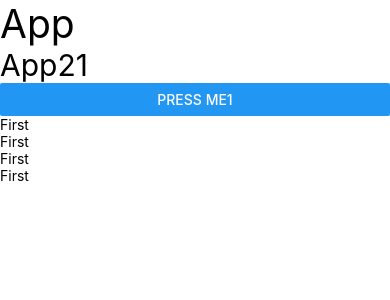
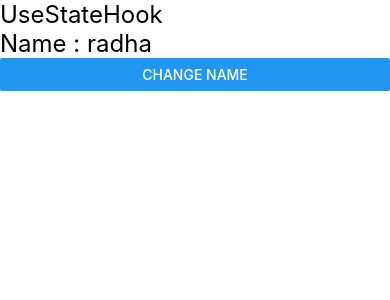
Before and after one commit to mahi720/React-Native-learning, a React Native app: screen / in a window 390 px wide. Shown: the top 300 px of the page. Built offline with nearby package versions, Linux system fonts and the light colour scheme.

Commit message:
change the code

```diff
--- a/App.jsx
+++ b/App.jsx
@@ -1,21 +1,21 @@
 import { View, Text, Button } from 'react-native';
 import React from 'react';
-import First from './src/components/First';
+import UseStateHook from './src/components/UseStateHook';
+// import First from './src/components/First';
+// import OnPress from './src/components/OnPress';
 
 const App = () => {
   return (
     <View>
-      <Text style={{ fontSize: 39 }}>App</Text>
-      <Text style={{ fontSize: 30 }}>App21</Text>
-      <Button title="Press Me1" />
-      <First />
-      <First />
-      <First />
-      <First />
+      {/* <Text style={{ fontSize: 39 }}>App</Text>
+      <Text style={{ fontSize: 30 }}>App21</Text> */}
+      {/* <Button title="Press Me1" /> */}
+      {/* <First /> */}
+      {/* <OnPress/> */}
+      <UseStateHook />
     </View>
   );
 };
-
 
 // const Name = () => {
 //   return (
--- /dev/null
+++ b/src/components/OnPress.jsx
@@ -0,0 +1,35 @@
+import { View, Text, Button } from 'react-native';
+import React from 'react';
+
+const OnPress = () => {
+  let firstName = 'somam';
+  // without parameters
+  const getName = () => {
+    console.log('Hello Mahi');
+  };
+
+  // with parameters
+  const getName1 = name => {
+    console.log('Name: ', name);
+  };
+
+  const updateName = () => {
+    console.log(firstName);
+    firstName = 'rohit';
+    console.log('Updated Name: ', firstName);
+
+  };
+
+  return (
+    <View>
+      <Text>OnPress11</Text>
+      <Button title="press11" onPress={getName} />
+      <Text>OnPress1222</Text>
+      <Button title="press12" onPress={() => getName1('Sonu')} />
+      <Text>{firstName}</Text>
+      <Button title="updateName" onPress={updateName} />
+    </View>
+  );
+};
+
+export default OnPress;
--- /dev/null
+++ b/src/components/UseStateHook.jsx
@@ -0,0 +1,21 @@
+import { View, Text, Button } from 'react-native';
+import React, { useState } from 'react';
+
+const UseStateHook = () => {
+  const [name, setName] = useState('radha');
+  console.log(name);
+  const changeName = () => {
+    console.log(name);
+
+    setName('krishna');
+  };
+  return (
+    <View>
+      <Text style={{ fontSize: 24 }}>UseStateHook</Text>
+      <Text style={{ fontSize: 24 }}>Name : {name}</Text>
+      <Button onPress={changeName} title="Change Name" />
+    </View>
+  );
+};
+
+export default UseStateHook;
```
